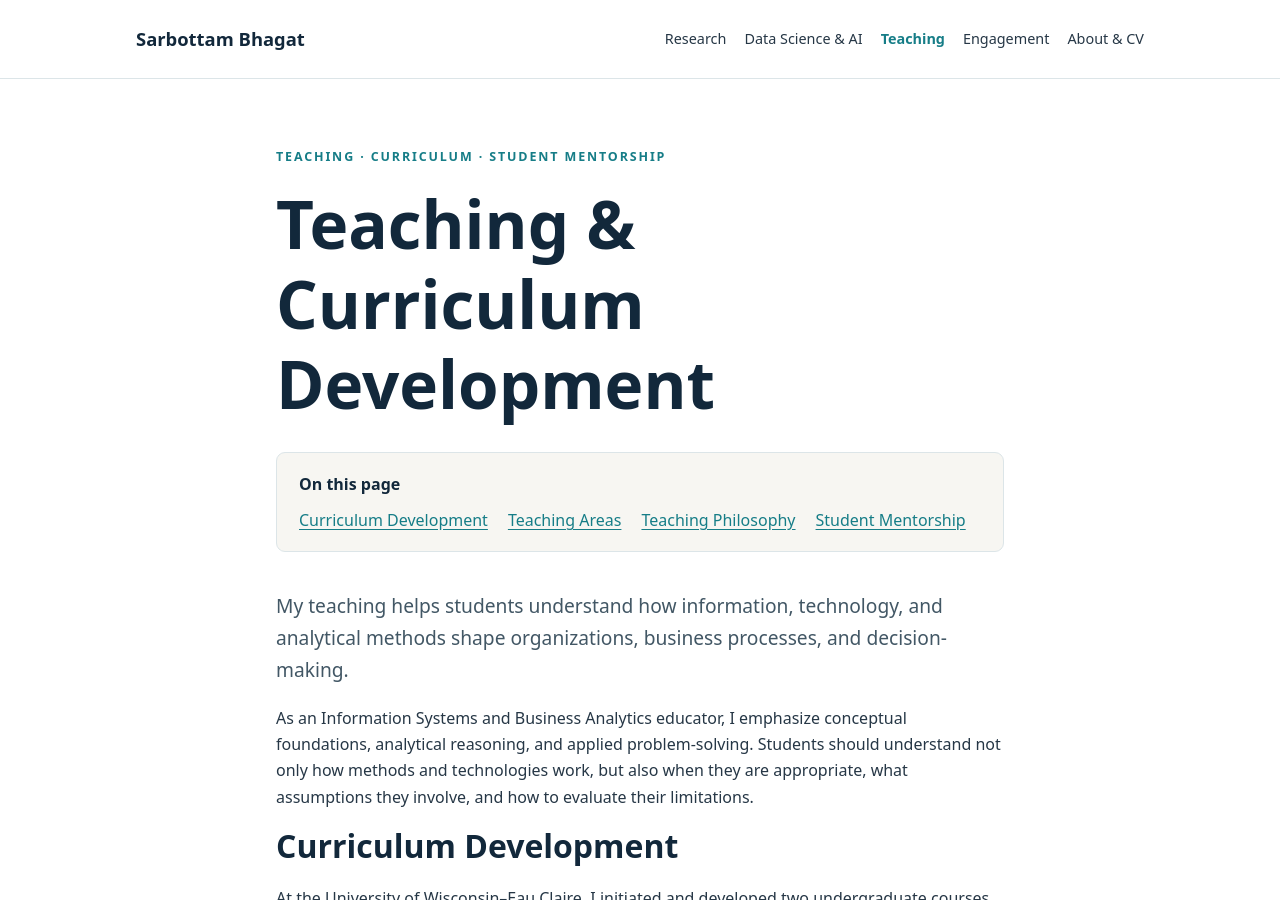
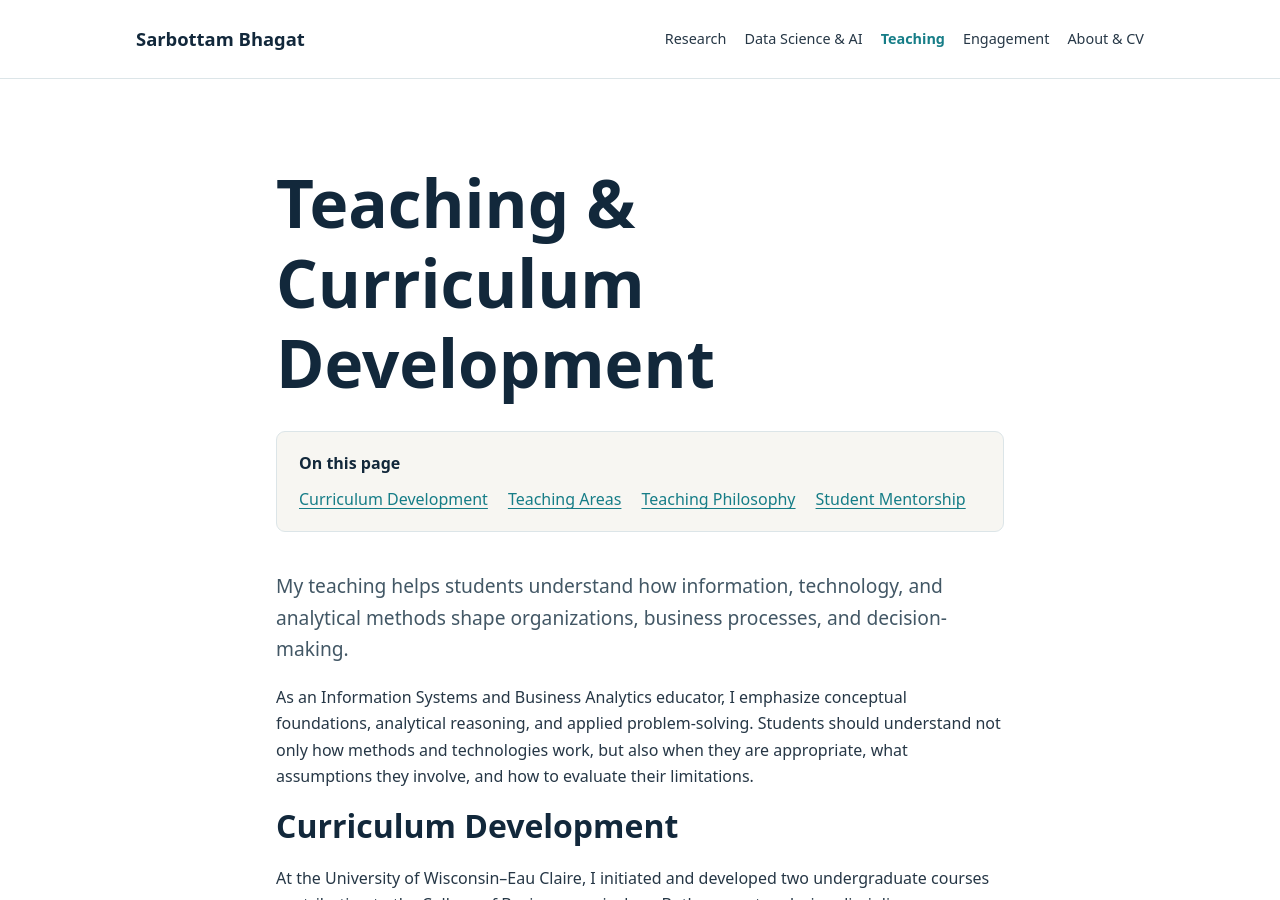
Before and after one commit to sarbottambhagat/sarbottambhagat.github.io, a Jekyll site: the page built from teaching.md, in a window 1280 px wide and 900 px high. Built offline with Jekyll 4.4.1, drawn with Linux system fonts in a browser that asks for light colours.

Commit message:
Remove redundant page eyebrow label

```diff
--- a/teaching.md
+++ b/teaching.md
@@ -5,7 +5,6 @@ slug: teaching
 permalink: /teaching/
 ---
 <section class="section"><div class="wrap content">
-<div class="eyebrow">Teaching · Curriculum · Student Mentorship</div>
 <h1>Teaching &amp; Curriculum Development</h1>
 <nav class="page-toc" aria-label="On this page"><strong>On this page</strong><ul><li><a href="#curriculum">Curriculum Development</a></li><li><a href="#teaching-areas">Teaching Areas</a></li><li><a href="#philosophy">Teaching Philosophy</a></li><li><a href="#mentorship">Student Mentorship</a></li></ul></nav>
 <p class="lead">My teaching helps students understand how information, technology, and analytical methods shape organizations, business processes, and decision-making.</p>
```
